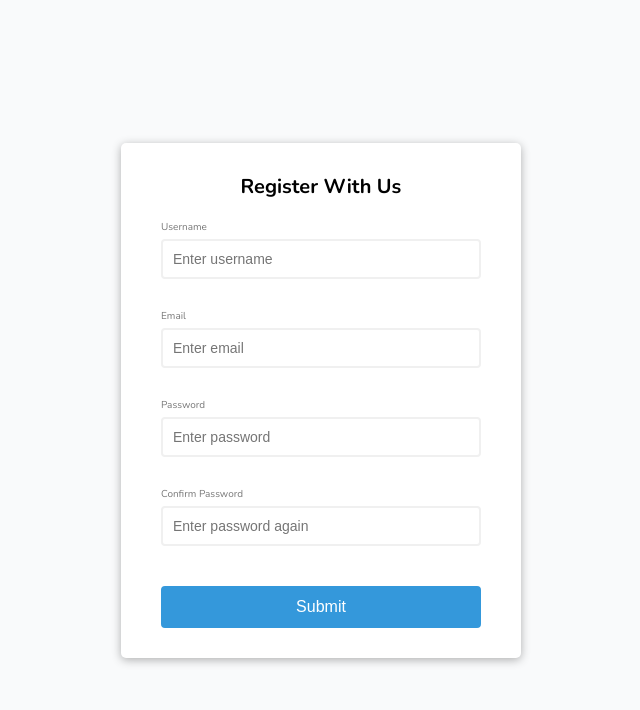
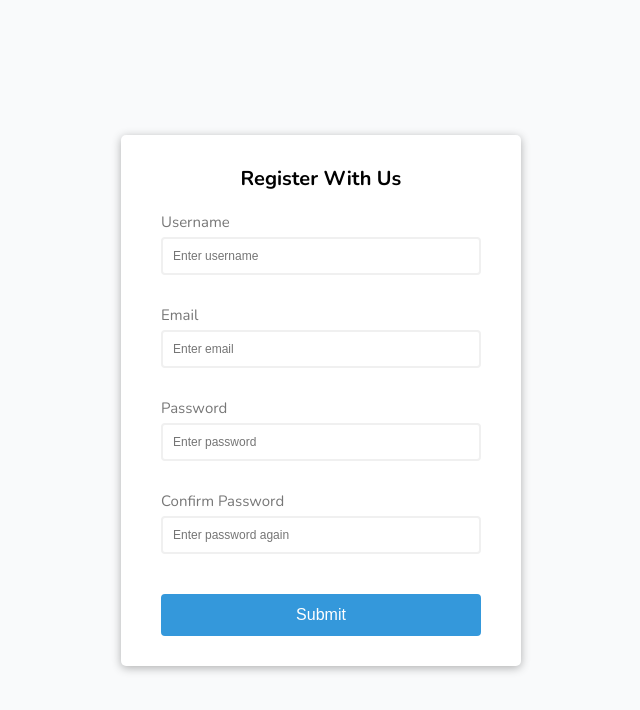
Before and after one commit to mustafizrahman8807/form-validator-traversy, a website: page index.html in a window 1280 px wide. Shown: the whole page, without its empty margins (319-959 px from the left). Drawn offline with nearby package versions, Linux system fonts and the light colour scheme.

Commit message:
Second commit

```diff
--- a/style.css
+++ b/style.css
@@ -55,6 +55,7 @@ h1 {
     color: #777777;
     display: block;
     margin-bottom: .5rem;
+    font-size: 1.5rem;
 }
 
 .form-control input {
@@ -63,7 +64,7 @@ h1 {
     display: block;
     width: 100%;
     padding: 1rem;
-    font-size: 1.4rem;
+    font-size: 1.2rem;
 }
 
 .form-control input:focus {
```
